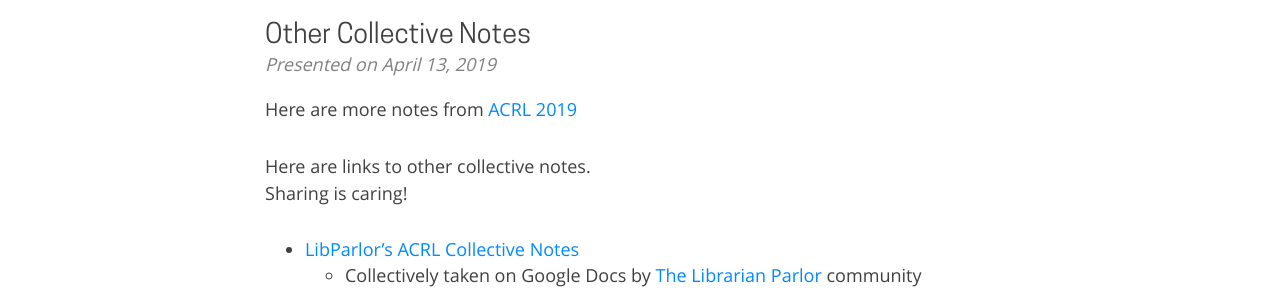
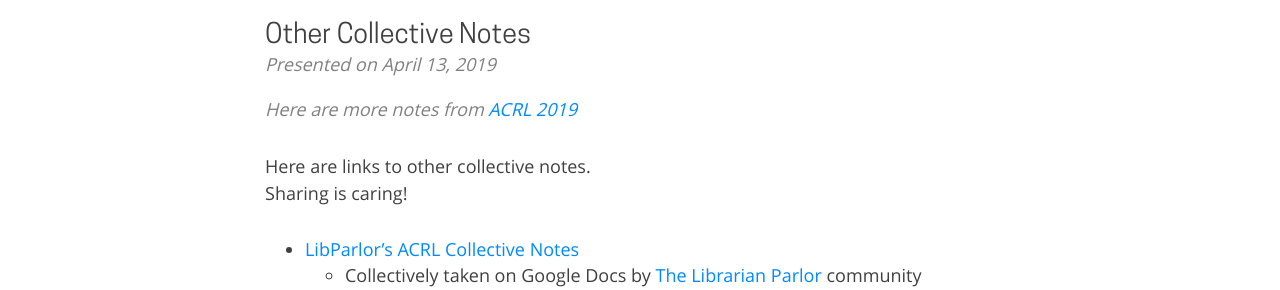
Before and after one commit to ryan-p-randall/our-conference-notes, a Jekyll site: the page built from _posts/2019-04-13-notes-elsewhere.md, in a window 1280 px wide. Shown: the part 173-463 px from the top of the page. Built offline with Jekyll 4.4.1, drawn with Linux system fonts in a browser that asks for light colours; nearby versions of some CDN libraries; emoji names are drawn with the system emoji font.

Commit message:
Change class, change custom css

```diff
--- a/_layouts/post.html
+++ b/_layouts/post.html
@@ -7,7 +7,7 @@
 <div class="container">
   <div class="row">
     <div class="col-lg-8 col-lg-offset-2 col-md-10 col-md-offset-1">
-        <div class="post-heading post-meta">
+        <div class="post-categories">
           {% if post %}
             {% assign categories = post.categories %}
           {% else %}
--- a/css/custom.css
+++ b/css/custom.css
@@ -112,6 +112,14 @@
   bottom: 0;
   display: none;
 }
+
+.post-categories {
+  color: #808080;
+  font-size: 18px;
+  font-style: italic;
+  margin: 0 0 10px;
+}
+
 .pager li a {
   font-family: 'CooperHewitt-Book', 'Helvetica Neue', Helvetica, Arial, sans-serif;
   text-transform: none; /* uppercase; */
```
